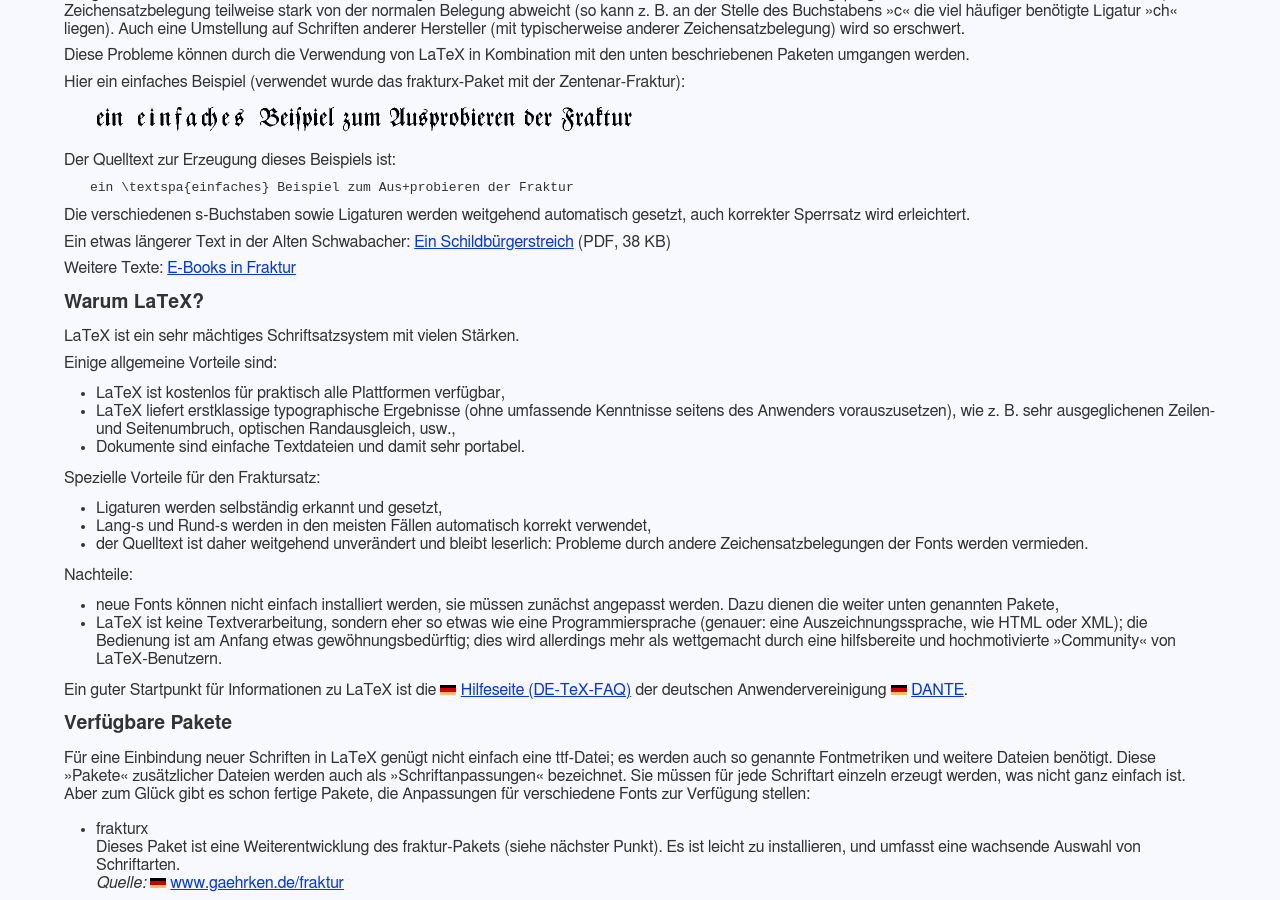
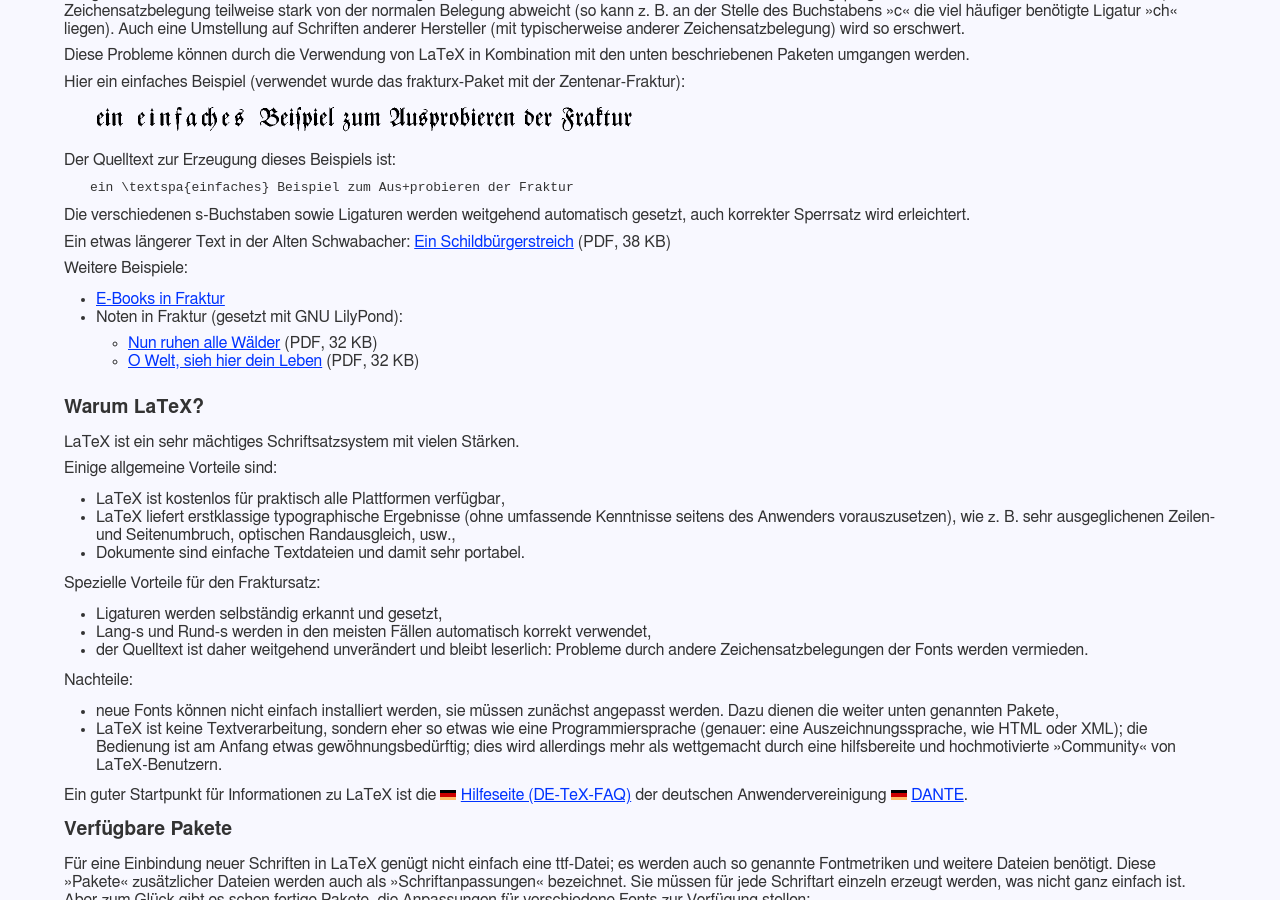
Before and after one commit to stomar/stomar.github.com, a Jekyll site: the page built from schrift/fraktur-latex.md, in a window 1280 px wide and 900 px high, scrolled down 313 px. Built offline with Jekyll 4.4.1, drawn with Linux system fonts in a browser that asks for light colours.

Commit message:
links to additional examples added

```diff
--- a/schrift/fraktur-latex.md
+++ b/schrift/fraktur-latex.md
@@ -49,8 +49,11 @@ automatisch gesetzt, auch korrekter Sperrsatz wird erleichtert.
 Ein etwas längerer Text in der Alten Schwabacher:
 [Ein Schildbürgerstreich](Die_Schildbuerger_bauen_ein_Rathaus_a5.pdf){:pdf} (PDF, 38 KB)
 
-Weitere Texte: [E-Books in Fraktur](ebooks.html)
-
+Weitere Beispiele:
+-   [E-Books in Fraktur](ebooks.html)
+-   Noten in Fraktur (gesetzt mit GNU LilyPond):
+    * [Nun ruhen alle Wälder](/musik/noten/nun_ruhen.pdf){:pdf} (PDF, 32 KB)
+    * [O Welt, sieh hier dein Leben](/musik/noten/o_welt.pdf){:pdf} (PDF, 32 KB)
 
 ## Warum LaTeX? ##
 {: #LaTeX}
```
